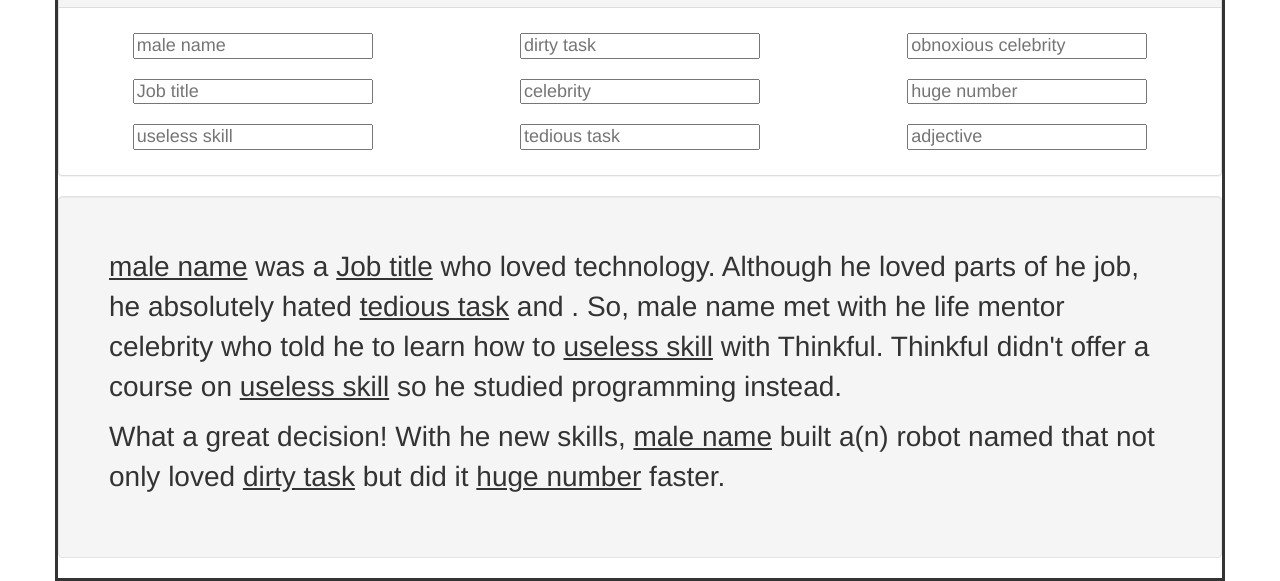
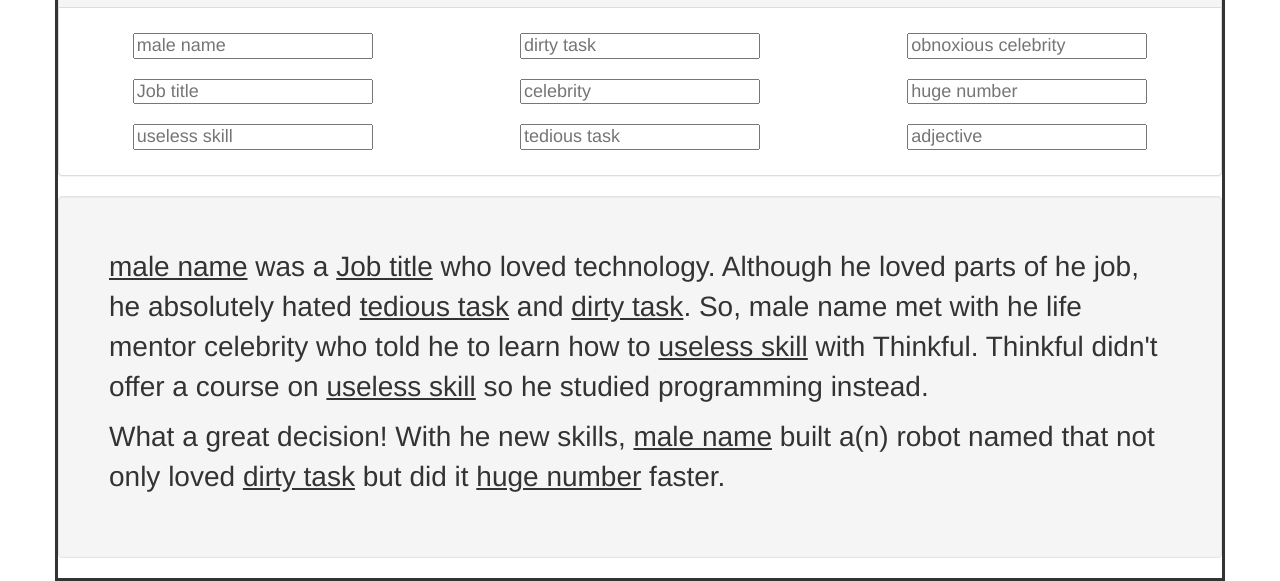
Before and after one commit to bhochhi/angularjs, a plain HTML site: page madlibs/index.html in a window 1280 px wide. Shown: the part 244-825 px from the top of the page. Drawn offline with nearby package versions, Linux system fonts and the light colour scheme.

Commit message:
refactoring...

```diff
--- a/madlibs/index.html
+++ b/madlibs/index.html
@@ -45,7 +45,7 @@
 
 			<div class="row">
 				<div class="well madlibs-story">
-					<p> <u>{{getWord('male_name')}}</u> was a <u>{{getWord('job_title')}}</u> who loved technology. Although he               loved parts of he job, he absolutely hated  <u>{{getWord('tedious_task')}}</u> and                          <u> {{getWord('dirty-task')}}</u>. So, {{getWord('male_name')}}</u> met with he life mentor {{getWord('celebrity')}}</u> who told he to learn how to <u>{{getWord('useless_skill')}}</u> with Thinkful. Thinkful didn't offer a course on <u>{{getWord('useless_skill')}}</u> so he studied programming instead.
+					<p> <u>{{getWord('male_name')}}</u> was a <u>{{getWord('job_title')}}</u> who loved technology. Although he               loved parts of he job, he absolutely hated  <u>{{getWord('tedious_task')}}</u> and <u> {{getWord('dirty_task')}}</u>. So, {{getWord('male_name')}}</u> met with he life mentor {{getWord('celebrity')}}</u> who told he to learn how to <u>{{getWord('useless_skill')}}</u> with Thinkful. Thinkful didn't offer a course on <u>{{getWord('useless_skill')}}</u> so he studied programming instead.
 		</p>
 		<p>
 			What a great decision! With he new skills, <u>{{getWord('male_name')}}</u> built a(n) <u>{{adjective}}</u> robot named <u>{{getWord('obnoxiuous_celbertity')}}</u> that not only loved <u>{{getWord('dirty_task')}}</u> but did it <u>{{getWord('huge_number')}}</u> faster.
```
